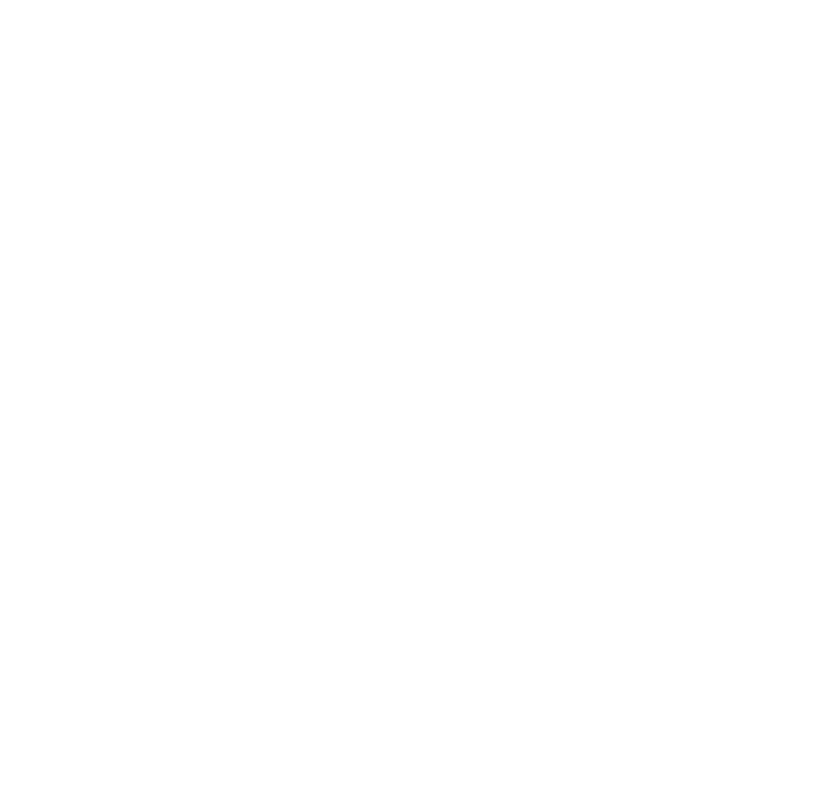
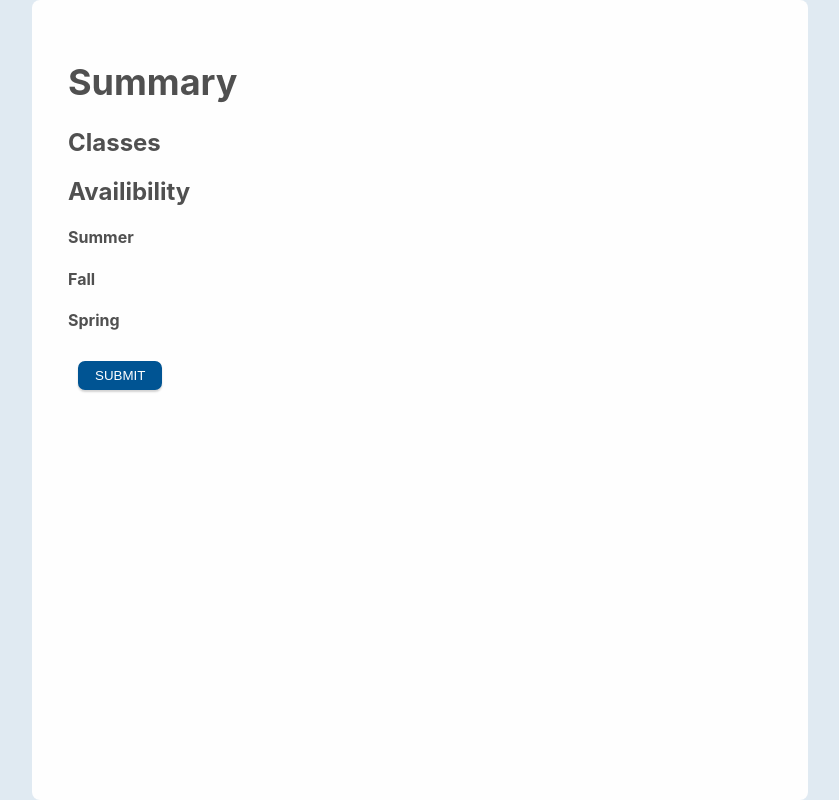
Before and after one commit to seng499-company1/frontend, a React (Create React App) app in the folder best-uvic-scheduler/: page /Summary in a window 1280 px wide. Before the commit this address had no page. Shown: the whole page, without its empty margins (220-1059 px from the left). Built offline with nearby package versions, Linux system fonts and the light colour scheme.

Commit message:
inital start to summary page

```diff
--- /dev/null
+++ b/best-uvic-scheduler/src/Pages/Confirmation/Summary.tsx
@@ -0,0 +1,49 @@
+import React from "react";
+import styled from "styled-components";
+
+import CustomButtonView from "../../Components/button/button.tsx";
+import CustomButtonGroupView from "../../Components/button/buttongroup.tsx";
+
+const InsideDivStyle = styled.div`
+  width: 55%;
+  padding: 36px;
+  border-radius: 8px;
+  background-color: #fefefe;
+`;
+
+const OutsideDivStyle = styled.div`
+  display: flex;
+  justify-content: center;
+  background-color: var(--primary-50);
+  height: 100vh;
+`;
+
+export function Summary() {
+  return (
+    <OutsideDivStyle>
+      <InsideDivStyle>
+        <h1 text-align="center">Summary</h1>
+
+        <h2>Classes</h2>
+        <h2>Availibility</h2>
+        <h4>Summer</h4>
+        <h4>Fall</h4>
+        <h4>Spring</h4>
+
+        <CustomButtonGroupView {...{ Amount: "Double" }}>
+          <div align="right">
+            <CustomButtonView
+              {...{ Theme: "Primary" }}
+              customClickEvent={() => {}}
+            >
+              {" "}
+              SUBMIT{" "}
+            </CustomButtonView>
+          </div>
+        </CustomButtonGroupView>
+      </InsideDivStyle>
+    </OutsideDivStyle>
+  );
+}
+
+export default Summary;
--- a/best-uvic-scheduler/src/index.js
+++ b/best-uvic-scheduler/src/index.js
@@ -1,22 +1,21 @@
-import React from 'react';
-import ReactDOM from 'react-dom/client';
-import {
-  BrowserRouter,
-  Routes,
-  Route,
-} from "react-router-dom";
-import './index.css';
-import App from './App';
-import PDISelectProfessorList from "./Pages/ProfessorDataInput/ProfessorDataInput_SelectProfessorList.tsx"
-import reportWebVitals from './reportWebVitals';
+import React from "react";
+import ReactDOM from "react-dom/client";
+import { BrowserRouter, Routes, Route } from "react-router-dom";
+import "./index.css";
+import App from "./App";
+import PDISelectProfessorList from "./Pages/ProfessorDataInput/ProfessorDataInput_SelectProfessorList.tsx";
+import Summary from "./Pages/Confirmation/Summary.tsx";
+// import Summary from "./Pages/Confirmation/SummaryPage";
+import reportWebVitals from "./reportWebVitals";
 
-const root = ReactDOM.createRoot(document.getElementById('root'));
+const root = ReactDOM.createRoot(document.getElementById("root"));
 root.render(
   <React.StrictMode>
     <BrowserRouter>
       <Routes>
         <Route path="/" element={<App />} />
         <Route path="/SelectProfessor" element={<PDISelectProfessorList />} />
+        <Route path="/Summary" element={<Summary />} />
       </Routes>
     </BrowserRouter>
   </React.StrictMode>
```
Also changed, not shown: best-uvic-scheduler/src/Pages/Confirmation/index.tsx (added, +15 -0 lines). Lines whose indentation alone changed are shown as unchanged.
